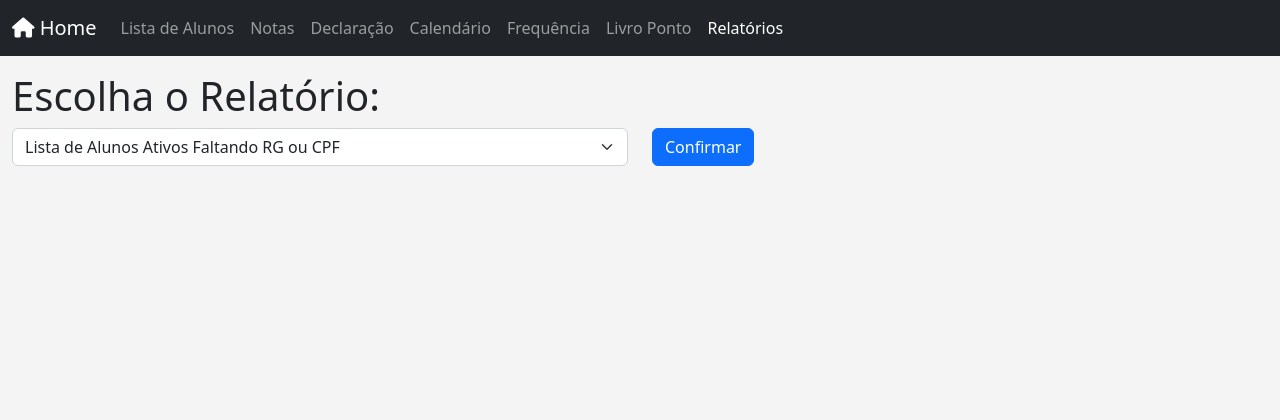
After one commit to zepegm/neosed, a Flask app: page /relatorios in a window 1280 px wide. The commit adds this page. Shown: the top 420 px of the page. Run offline with Flask 3, Linux system fonts and the light colour scheme; parts of the project's set-up code (start-up, migrations or seed data) failed here and were passed over; some libraries are stand-ins or nearby versions.

Commit message:
update relatorio

```diff
--- a/app.py
+++ b/app.py
@@ -155,6 +155,69 @@ def index():
 
 
     return render_template('home.jinja', tipo_ensino=tipo_ensino, calendario=calendario[0], duracao=duracao, periodo=periodo, msg=msg, listaTurmas=listaTurmas, tipo_ensino_itinerario=tipo_ensino_itinerario, cat_itinerario=cat_itinerario, anos=anos)
+
+@app.route('/relatorios', methods=['GET', 'POST'])
+def relatorios():
+
+    if request.method == 'POST':
+        if 'cb_relatorio' in request.form:
+            opcao = int(request.form['cb_relatorio'])
+
+            # lista combo
+            combo_final = ['<option value="0">Lista de Alunos Ativos Faltando RG ou CPF</option>']
+
+            if (opcao == 1):
+                combo_final.append('<option value="1" selected>Lista de Alunos Ativos Faltando RG</option>')
+            else:
+                combo_final.append('<option value="1">Lista de Alunos Ativos Faltando RG</option>')
+
+            if (opcao == 2):
+                combo_final.append('<option value="2" selected>Lista de Alunos Ativos Faltando CPF</option>')
+            else:
+                combo_final.append('<option value="2">Lista de Alunos Ativos Faltando CPF</option>')
+
+
+            if (opcao == 0 or opcao == 1 or opcao == 2): # alunos faltando Documentação
+                turmas = banco.executarConsulta('select num_classe, nome_turma from turma where ano = year(now()) order by tipo_ensino, nome_turma')
+
+                soma = 0
+
+                if (opcao == 0):
+                    where = '(rg is null or cpf is null)'
+                    text_final = 'algum documento.'
+                elif (opcao == 1):
+                    where = 'rg is null'
+                    text_final = 'RG.'
+                elif (opcao == 2):
+                    where = 'cpf is null'
+                    text_final = 'CPF.'
+
+                for turma in turmas:
+                    alunos = banco.executarConsulta('select ' + \
+	                                                'concat(LPAD(SUBSTR(ra_aluno, -9, 1), 1, 0), SUBSTR(ra_aluno, -8, 2), ".", substr(ra_aluno, -6, 3), ".", substr(ra_aluno, -3, 3), "-", aluno.digito_ra) as ra, ' + \
+                                                    'aluno.nome, ' + \
+	                                                'CASE ' + \
+		                                            'WHEN rg is null and cpf is null THEN "Deve <b>RG</b> e <b>CPF</b>." ' + \
+                                                    'WHEN rg is null and cpf is not null THEN "Deve <b>RG</b>." ' + \
+                                                    'WHEN rg is not null and cpf is null THEN "Deve <b>CPF</b>." END as descricao ' + \
+                                                    'from vinculo_alunos_turmas ' + \
+                                                    'inner join aluno on aluno.ra = vinculo_alunos_turmas.ra_aluno ' + \
+                                                    'where num_classe = %s and situacao = 1 and %s ' % (turma['num_classe'], where) + \
+                                                    'order by nome')
+
+                    soma += len(alunos)
+
+                    for aluno in alunos:
+                        aluno['nome'] = aluno['nome'].title().replace('Da ', 'da ').replace("De ", "de ").replace("Do ", 'do ').replace("Dos ", 'dos ')
+
+                    turma['alunos'] = alunos
+
+                return render_template('relatorios.jinja', opcao=opcao, turmas=turmas, soma=soma, text_final=text_final, combo_final=combo_final)
+
+
+    combo_final = ['<option value="0">Lista de Alunos Ativos Faltando RG ou CPF</option>', '<option value="1">Lista de Alunos Ativos Faltando RG</option>', '<option value="2">Lista de Alunos Ativos Faltando CPF</option>']
+
+    return render_template('relatorios.jinja', opcao = -1, combo_final=combo_final)
 
 @app.route('/render_livro_ponto',  methods=['GET', 'POST'])
 def render_livro_ponto():
--- a/templates/menu.jinja
+++ b/templates/menu.jinja
@@ -70,6 +70,17 @@
                 </li>
                 {% endif %}
 
+
+                {% if url_for(request.endpoint) == '/relatorios' %}
+                <li class="nav-item">
+                    <a class="nav-link active" href="#">Relatórios</a>
+                </li>
+                {% else %}
+                <li class="nav-item">
+                    <a class="nav-link" href="../relatorios">Relatórios</a>
+                </li>
+                {% endif %}
+
             </ul>
         </div>
     </div>
--- /dev/null
+++ b/templates/relatorios.jinja
@@ -0,0 +1,74 @@
+<!doctype html>
+<html lang="pt-br">
+
+    <head>
+
+        <meta charset="utf-8">
+        <meta name="viewport" content="width=device-width, initial-scale=1">
+        <title>Relatórios</title>
+        <link href="{{ url_for('static', filename='bootstrap/css/bootstrap.min.css') }}" rel="stylesheet">
+
+        <!-- Custom styles for this template -->
+        <link href="{{ url_for('static', filename='stylesheets/navbar-top-fixed.css') }}" rel="stylesheet">
+        <link href="{{ url_for('static', filename='font-awesome/css/fontawesome.min.css') }}" rel="stylesheet">
+        <link href="{{ url_for('static', filename='font-awesome/css/brands.css') }}" rel="stylesheet">
+        <link href="{{ url_for('static', filename='font-awesome/css/solid.css') }}" rel="stylesheet">
+        <link href="{{ url_for('static', filename='datatable/datatables.min.css') }}" rel="stylesheet">
+        <link rel="shortcut icon" type="image/png" href="{{ url_for('static', filename='images/icon_sed.png') }}">
+
+    </head>
+
+    <body style="background-color: rgba(244, 244, 244);">
+
+        {% block menu_superior %}
+            {% include 'menu.jinja' %}
+        {% endblock %}
+
+        <main class="container-xxl">
+
+            <form action="relatorios" method="POST">
+                <div class="row">
+                    <div class="col-sm-12">
+                        <h1>Escolha o Relatório:</h1>
+                    </div>
+                    <div class="col-sm-6">
+                        <select class="form-select" id="cb_relatorio" name="cb_relatorio">
+                            {% for item in combo_final %}
+                            {{item}}
+                            {% endfor %}
+                        </select>
+                    </div>
+                    <div class="col-sm-6">
+                        <input class="btn btn-primary" type="submit" value="Confirmar">
+                    </div>
+                </div>
+            </form>
+
+            {% if opcao == 0 or opcao == 1 or opcao == 2 %}
+
+                {% for turma in turmas %}
+
+                    {% if turma['alunos']|length > 0 %}
+                    <hr>
+                    <h3 class="text-danger">{{turma['nome_turma']}}</h3>
+                        <ul>
+                        {% for aluno in turma['alunos'] %}
+
+                        <li>{{aluno['nome']}} - <span class="text-primary">{{aluno['descricao']}}</span></li>
+
+                        {% endfor %}
+                        </ul>
+                    {% endif %}
+
+                {% endfor %}
+
+                <hr>
+                <p><b>Resultado: </b>Um total de <b>{{soma}}</b> alunos estão devendo {{text_final}}</p>
+
+            {% endif %}
+
+        </main>
+
+    </body>
+
+</html>
```
Also changed, not shown: verificar_consulta_publica.py (added, +66 -0 lines).
